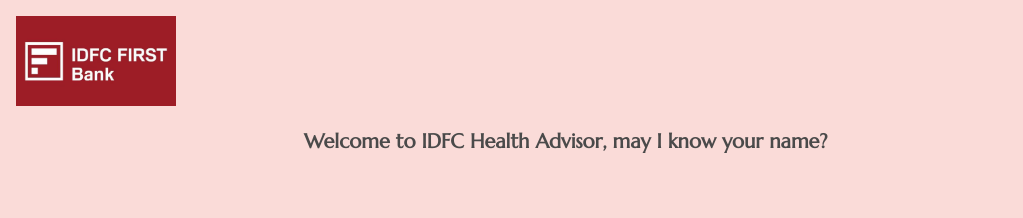
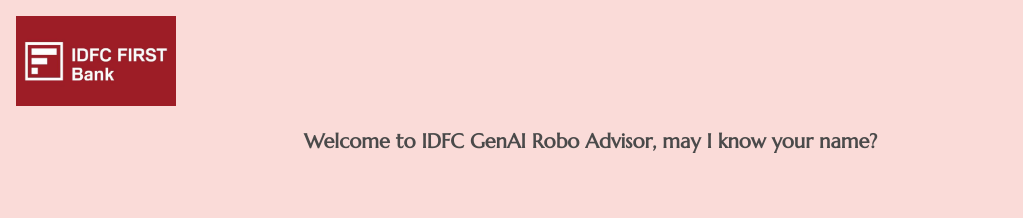
Before and after one commit to ankush170/idfc-copilot, a Next.js app: page / in a window 1280 px wide. Shown: the top 218 px of the page, without its empty margins (0-1023 px from the left). Built offline with nearby package versions, Linux system fonts and the light colour scheme.

Commit message:
GenAI Robo advisor
Signed-off-by: ankush170 <f20191095@goa.bits-pilani.ac.in>

```diff
--- a/src/components/Chat/ChatWindow.tsx
+++ b/src/components/Chat/ChatWindow.tsx
@@ -49,7 +49,7 @@ const ChatWindow: React.FC = () => {
 
   useEffect(() => {
     setMessageQueue([
-      { sender: 'bot', content: 'Welcome to IDFC Health Advisor, may I know your name?', type: 'text' },
+      { sender: 'bot', content: 'Welcome to IDFC GenAI Robo Advisor, may I know your name?', type: 'text' },
     ]);
   }, []);
 
```
